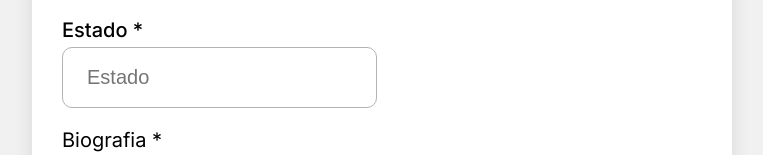
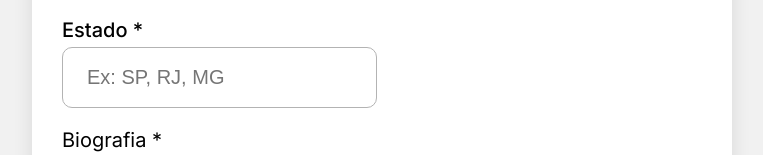
Before and after one commit to Fransuelton/test-sync360, a Vue app in the folder frontend/: page / in a window 1280 px wide. Shown: the part 488-643 px from the top of the page, without its empty margins (258-1021 px from the left). Built offline with nearby package versions, Linux system fonts and the light colour scheme.

Commit message:
✨ feat: enhance Input component to support maxlength, minlength, min, and max props; update state input placeholder and enforce maxlength in profile views

```diff
--- a/frontend/src/components/form/Input.vue
+++ b/frontend/src/components/form/Input.vue
@@ -15,6 +15,10 @@ const props = defineProps({
     default: false,
   },
   modelValue: String,
+  maxlength: Number,
+  minlength: Number,
+  min: Number,
+  max: Number,
 });
 
 const emit = defineEmits(["update:modelValue", "file-change"]);
@@ -24,7 +28,14 @@ const handleInput = (event) => {
     const file = event.target.files[0];
     emit("file-change", file);
   } else {
-    emit("update:modelValue", event.target.value);
+    let value = event.target.value;
+
+    // Se for um campo de estado e tem maxlength de 2, converte para maiúsculas
+    if (props.maxlength === 2 && (props.name === 'state' || props.name?.includes('estado'))) {
+      value = value.toUpperCase();
+    }
+
+    emit("update:modelValue", value);
   }
 };
 </script>
@@ -39,6 +50,10 @@ const handleInput = (event) => {
       :placeholder="type !== 'file' ? placeholder : ''"
       :required="required"
       :value="type !== 'file' ? modelValue : ''"
+      :maxlength="maxlength"
+      :minlength="minlength"
+      :min="min"
+      :max="max"
       @input="handleInput"
       :accept="type === 'file' ? 'image/*' : ''"
       class="input"
--- a/frontend/src/views/profile/ProfileView.vue
+++ b/frontend/src/views/profile/ProfileView.vue
@@ -332,9 +332,10 @@ onMounted(() => {
 
         <Input
           title="Estado"
-          placeholder="SP"
+          placeholder="Ex: SP, RJ, MG"
           v-model="editData.state"
           :required="true"
+          :maxlength="2"
         />
 
         <Input
--- a/frontend/src/views/welcome/WelcomeView.vue
+++ b/frontend/src/views/welcome/WelcomeView.vue
@@ -158,9 +158,10 @@ const submitForm = async () => {
         <Input
           labelTitle="Estado *"
           name="state"
-          placeholder="Estado"
+          placeholder="Ex: SP, RJ, MG"
           :required="true"
           v-model="formData.state"
+          :maxlength="2"
         />
         <div class="textarea-wrapper">
           <label for="biography" class="label">Biografia *</label>
```
